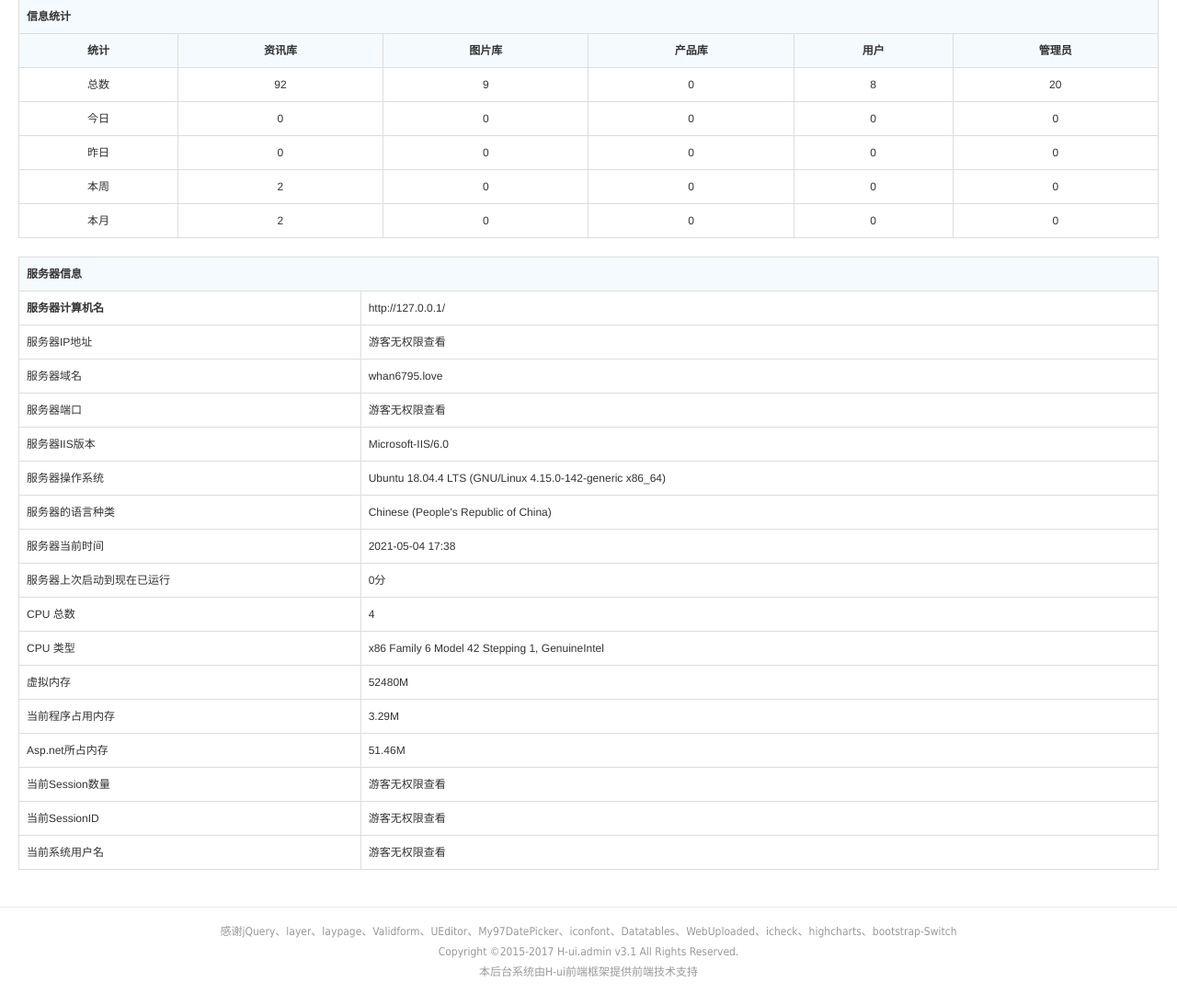
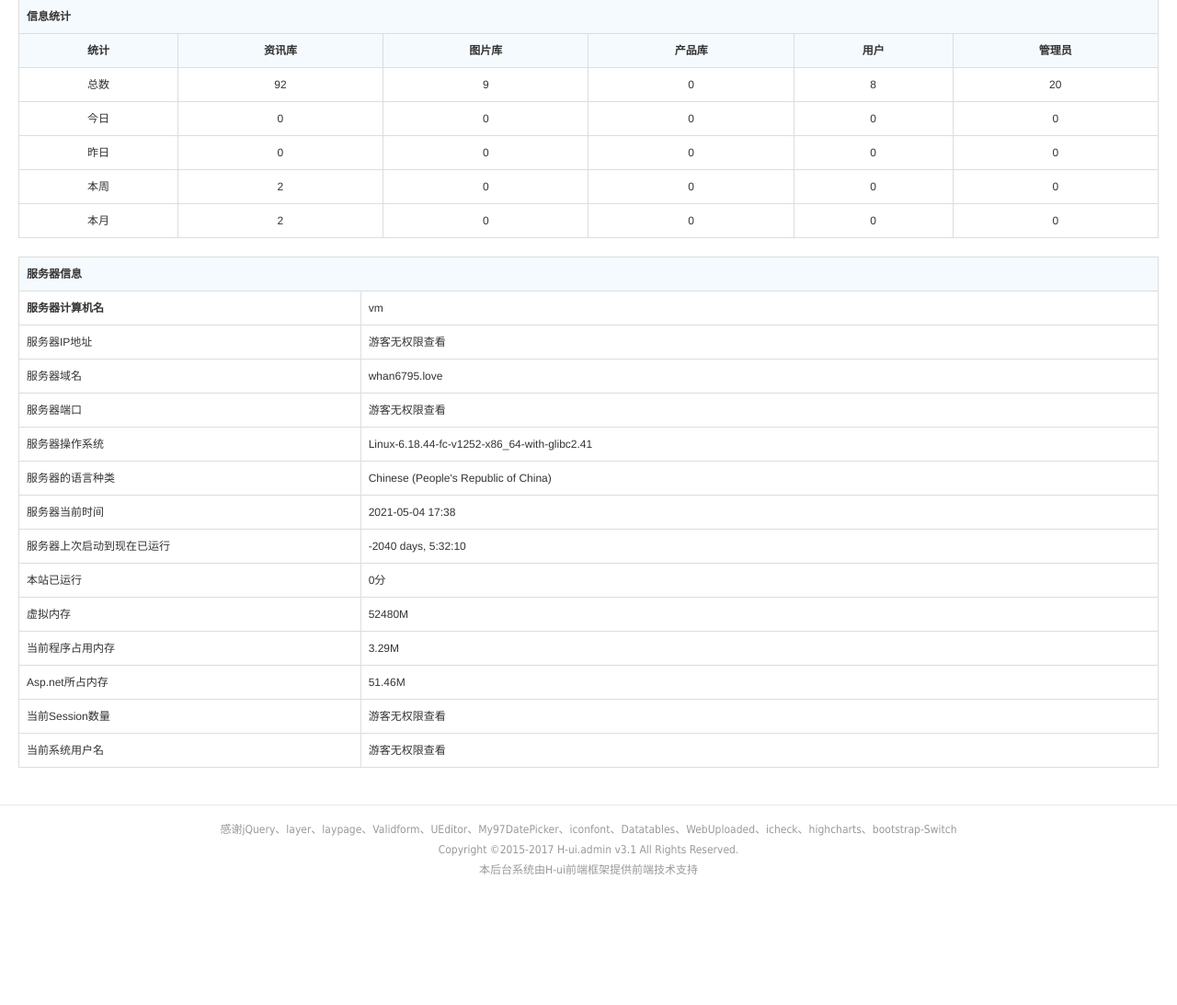
Before and after one commit to whan6795/myweb, a Flask app: page /admin/welcome in a window 1280 px wide. Shown: the part 128-1221 px from the top of the page at 92% size. After the commit the page ends 1079 px from the top, so only its background shows below. Run offline with Flask 2, Linux system fonts and the light colour scheme; the visitor is signed in with stand-in values (Sample User, id 1); parts of the project's set-up code (start-up, migrations or seed data) failed here and were passed over; some libraries are stand-ins or nearby versions.

Commit message:
continue....

```diff
--- a/apps/admin/views.py
+++ b/apps/admin/views.py
@@ -3,6 +3,8 @@ from flask import Blueprint, session, request, render_template, redirect, url_fo
 from .models import Users
 from utils.login import make_password, check_password, check_login
 from datetime import datetime
+import os, psutil, socket
+import platform
 
 bp = Blueprint('admin', __name__, url_prefix='/admin')
 
@@ -38,12 +40,25 @@ def index():
 def welcome():
     is_login = check_login()
     if is_login:
+        # info = os.uname()
         is_login['ip'] = request.remote_addr
-        with open('utils/start.txt','r') as f:
+        with open('utils/start.txt', 'r') as f:
             start = float(f.readline())
-            time = datetime.timestamp(datetime.now())-start
+            time_now = datetime.now()
+            time = datetime.timestamp(time_now)- start
+        is_login['sysname'] = platform.platform()
+        is_login['nodename'] = socket.gethostname()
+        if is_login['type']==1:
+            is_login['hostip'] = socket.gethostbyname(socket.gethostname())
+            is_login['sysuser'] = psutil.users()[0].name
+        boot_start_time = datetime.fromtimestamp(psutil.boot_time())
+        boot_time = time_now - boot_start_time
+        is_login['boottime'] = str(boot_time).split('.')[0]
+        # is_login['release'] = info.release
+        # is_login['machine'] = info.machine
+
         is_login['now'] = datetime.strftime(datetime.now(), '%Y-%m-%d %H:%M')
-        is_login['time'] = int(time/60)
+        is_login['time'] = int(time / 60)
         return render_template('welcome.html', message=is_login)
 
 
--- a/templates/welcome.html
+++ b/templates/welcome.html
@@ -93,13 +93,13 @@
         <tbody>
         <tr>
             <th width="30%">服务器计算机名</th>
-            <td><span id="lbServerName">http://127.0.0.1/</span></td>
+            <td><span id="lbServerName">{{message['nodename']}}</span></td>
         </tr>
         <tr>
             <td>服务器IP地址</td>
             <td>
                 {% if message['type']==1 %}
-                175.27.243.34
+                {{message['hostip']}}
                 {% else %}
                 游客无权限查看
                 {% endif %}
@@ -119,14 +119,10 @@
                 {% endif %}
             </td>
         </tr>
-        <tr>
-            <td>服务器IIS版本</td>
-            <td>Microsoft-IIS/6.0</td>
-        </tr>
 
         <tr>
             <td>服务器操作系统</td>
-            <td>Ubuntu 18.04.4 LTS (GNU/Linux 4.15.0-142-generic x86_64)</td>
+            <td>{{message['sysname']}}</td>
         </tr>
 
         <tr>
@@ -141,17 +137,13 @@
 
         <tr>
             <td>服务器上次启动到现在已运行</td>
+            <td>{{ message['boottime'] }}</td>
+        </tr>
+        <tr>
+            <td>本站已运行</td>
             <td>{{ message['time'] }}分</td>
         </tr>
 
-        <tr>
-            <td>CPU 总数</td>
-            <td>4</td>
-        </tr>
-        <tr>
-            <td>CPU 类型</td>
-            <td>x86 Family 6 Model 42 Stepping 1, GenuineIntel</td>
-        </tr>
         <tr>
             <td>虚拟内存</td>
             <td>52480M</td>
@@ -174,21 +166,12 @@
                 {% endif %}
             </td>
         </tr>
-        <tr>
-            <td>当前SessionID</td>
-            <td>
-                {% if message['type']==1 %}
-                175.27.243.34
-                {% else %}
-                游客无权限查看
-                {% endif %}
-            </td>
-        </tr>
+
         <tr>
             <td>当前系统用户名</td>
             <td>
                 {% if message['type']==1 %}
-                ubuntu
+                {{message['sysuser']}}
                 {% else %}
                 游客无权限查看
                 {% endif %}
@@ -217,6 +200,8 @@ var _hmt = _hmt || [];
   s.parentNode.insertBefore(hm, s);
 })();
 
+
+
 </script>
 <!--/此乃百度统计代码，请自行删除-->
 </body>
--- a/utils/start.txt
+++ b/utils/start.txt
@@ -1 +1 @@
-1620149817.998658
+1620154005.807779
```
